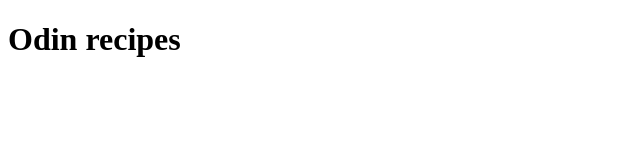
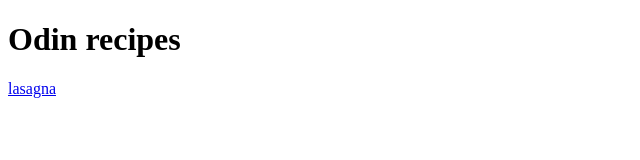
Before and after one commit to KongenOnGithub/odin-recipes, a plain HTML site: page index.html in a window 1280 px wide. Shown: the full height of the page, 0-640 px from the left. Drawn offline with Linux system fonts and the light colour scheme.

Commit message:
Add link to lasagna.html

```diff
--- a/index.html
+++ b/index.html
@@ -9,6 +9,7 @@
 
 <body>
     <h1>Odin recipes</h1>
+    <a href="recipes/lasagna.html">lasagna</a>
 
 
 </body>
```
